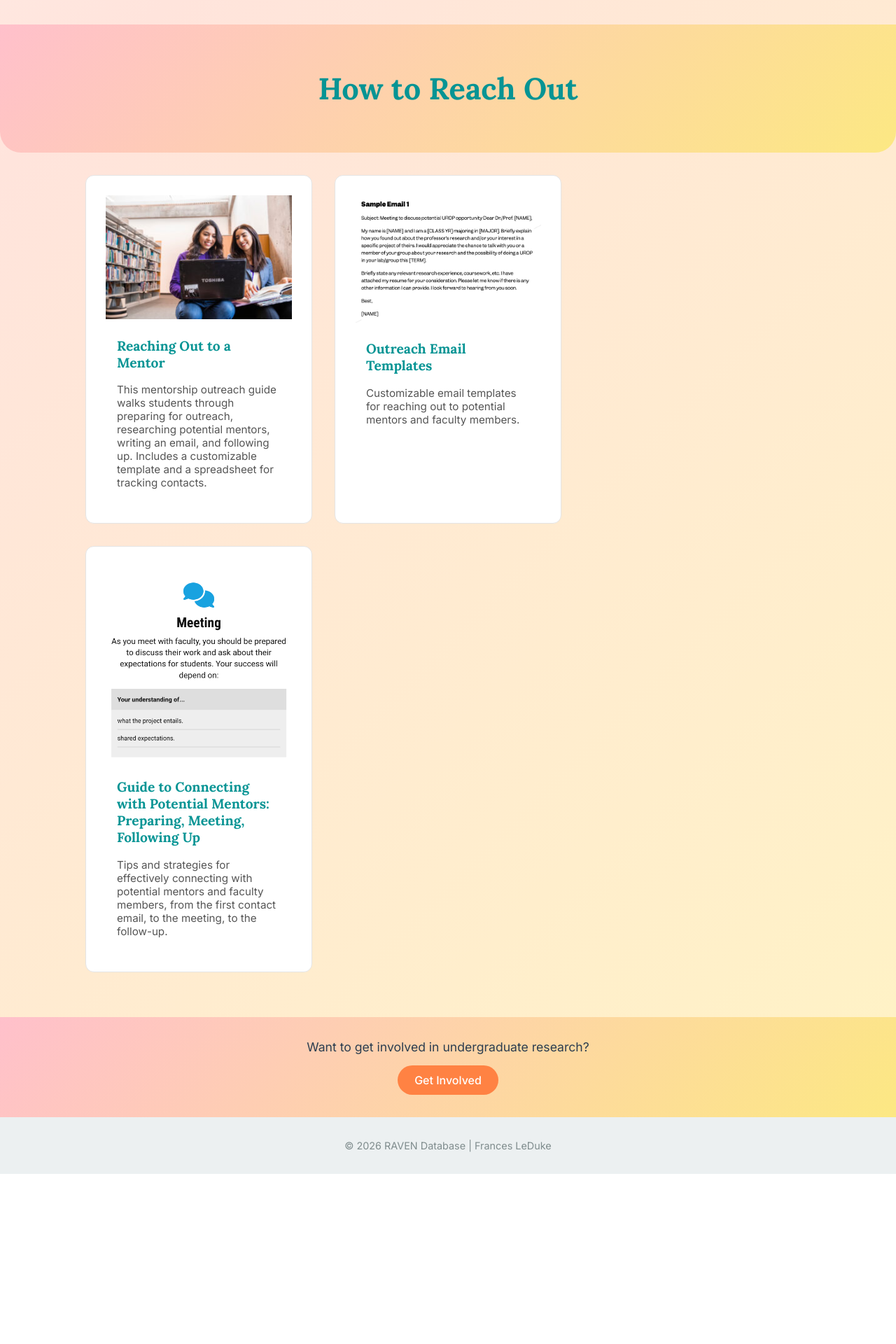
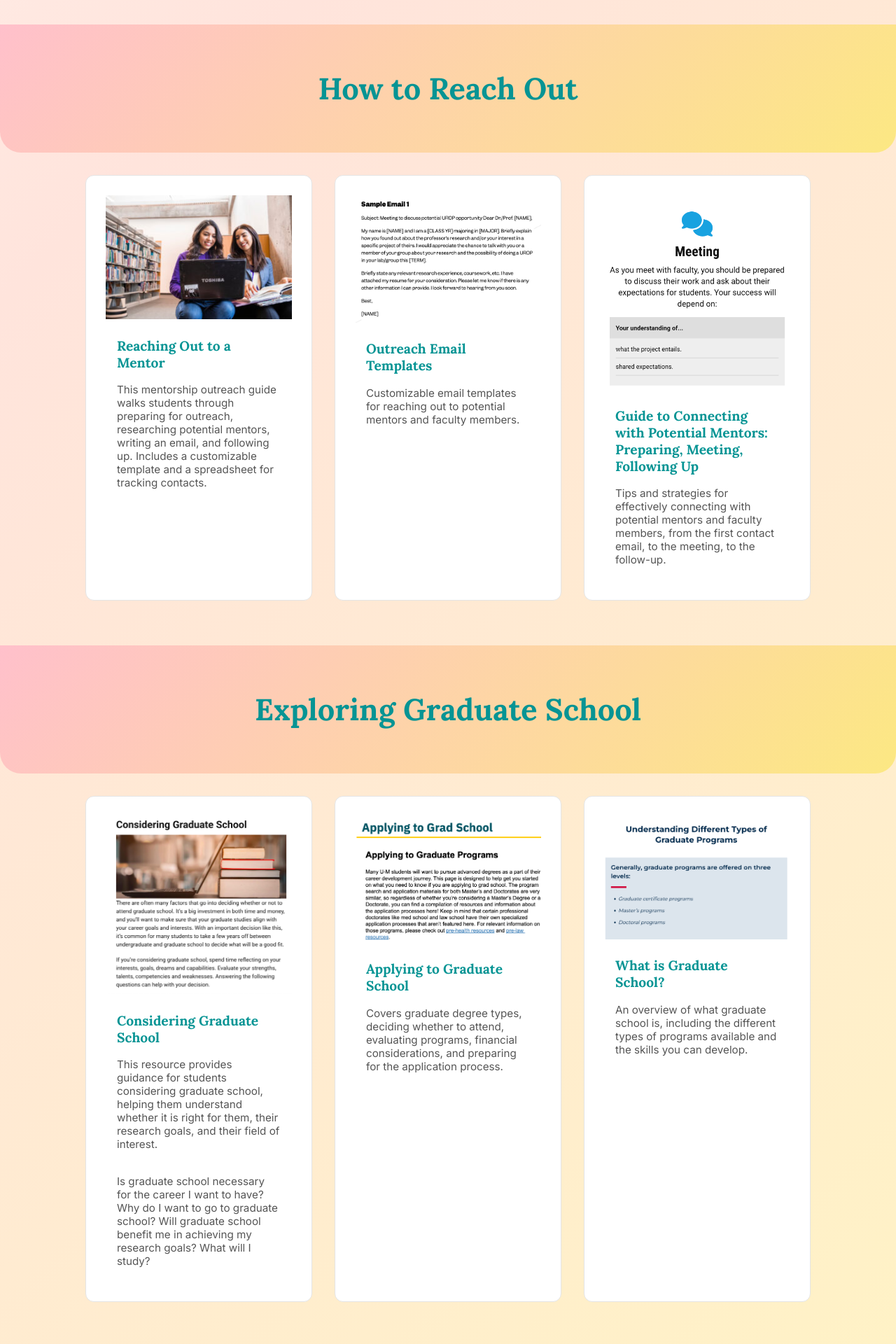
Before and after one commit to francesleduke/SOAR-Database, a Flask app: page /guides/resources in a window 1280 px wide. Shown: the part 1567-3487 px from the top of the page at 70% size. Before the commit the page ends 3244 px from the top, so only its background shows below. Run offline with Flask 3, Linux system fonts and the light colour scheme.

Commit message:
Add grad school resources

```diff
--- a/templates/resources.html
+++ b/templates/resources.html
@@ -114,10 +114,8 @@
             </p>
         </div>
     </a>
-            </p>
-        </div>
-    </a>
-       <!-- Sample Research Poster -->
+
+       <!-- Guide to Connecting with Potential Mentors -->
     <a href="https://www.colorado.edu/urop/exploring/curiosity-lab/self-paced-resources/connect/connect-potential-mentors/connect-potential" target="_blank" class="card-link">
         <div class="org-card">
             <img src="{{ url_for('static', filename='mentorguide.png') }}" alt="Guide to Connecting with Potential Mentors">
@@ -130,6 +128,50 @@
 </section>
 
 
+<section class="hero-banner">
+  <h1>Exploring Graduate School</h1>
+</section>
+
+<!-- ORGANIZATION GRID -->
+<section class="org-grid">
+
+    <!-- Considering Graduate School -->
+    <a href="https://www.colorado.edu/career/career-exploration/career-exploration/considering-graduate-school/" target="_blank" class="card-link">
+        <div class="org-card">
+            <img src="{{ url_for('static', filename='gradconsider.png') }}" alt="Considering Graduate School">
+            <h2> Considering Graduate School</h2>
+            <p>
+            This resource provides guidance for students considering graduate school, helping them understand whether it is
+            right for them, their research goals, and their field of interest.
+            </p>
+            <p>
+            Is graduate school necessary for the career I want to have? Why do I want to go to graduate school? Will graduate school benefit me in achieving my research goals? What will I study?
+            </p>
+        </div>
+    </a>
+
+       <!-- Applying to Grad School -->
+    <a href="https://careercenter.umich.edu/applying-graduate-school" target="_blank" class="card-link">
+        <div class="org-card">
+            <img src="{{ url_for('static', filename='gradapply.png') }}" alt="Applying to Graduate School">
+            <h2> Applying to Graduate School</h2>
+            <p>
+              Covers graduate degree types, deciding whether to attend, evaluating programs, financial considerations, and preparing for the application process.
+            </p>
+        </div>
+    </a>
+
+       <!-- What is Graduate School? -->
+    <a href="https://www.msudenver.edu/classroom-to-career-hub/graduate-school-pathways/what-is-graduate-school/" target="_blank" class="card-link">
+        <div class="org-card">
+            <img src="{{ url_for('static', filename='whatisgrad.png') }}" alt="What is Graduate School?">
+            <h2>What is Graduate School?</h2>
+            <p>
+               An overview of what graduate school is, including the different types of programs available and the skills you can develop.
+            </p>
+        </div>
+    </a>
+</section>
 
 
 {% endblock %}
```
Also changed, not shown: static/gradapply.png (added), static/gradconsider.png (added), static/whatisgrad.png (added).
